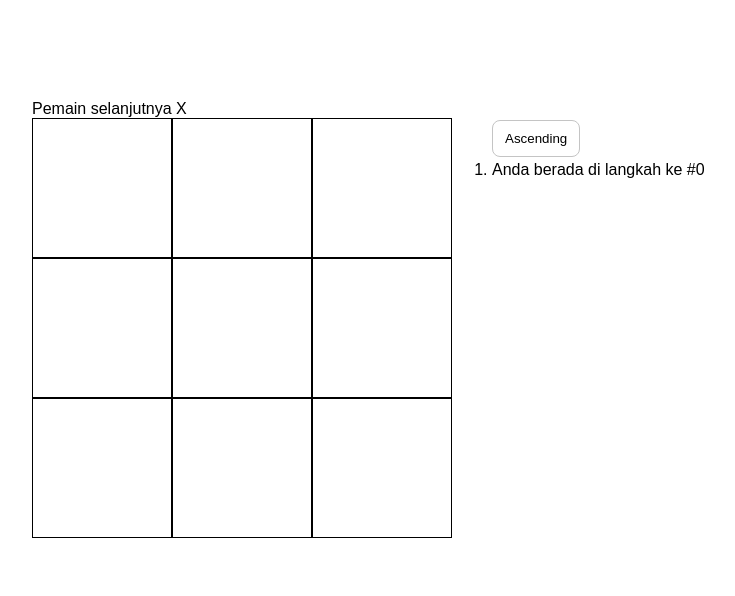
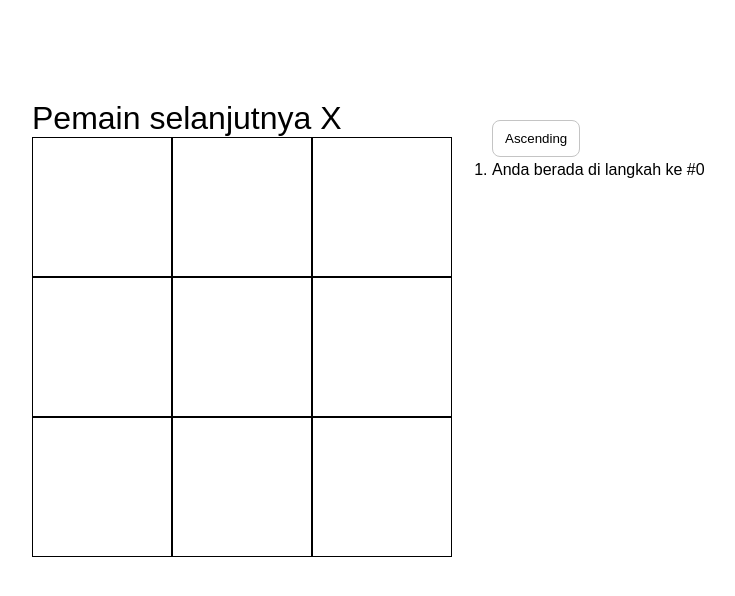
Before and after one commit to denandaprayoga/game-tic-tac-toe, a React (Vite) app: page / in a window 1280 px wide. Shown: the top 596 px of the page, without its empty margins (224-959 px from the left). Built offline with nearby package versions, Linux system fonts and the light colour scheme.

Commit message:
menambahkan fitur format baris+kolom

```diff
--- a/src/App.jsx
+++ b/src/App.jsx
@@ -9,17 +9,18 @@ function Square({ value, onSquareClick, classname }) {
   );
 }
 
-function Board({ xIsNext, squares, onPlay }) {
+function Board({ xIsNext, squares, onPlay, steps }) {
   const winner = calculateWinner(squares);
   const lengthBoard = 3;
   const rows = [...Array(lengthBoard).keys()].map((row) => {
     const columns = [...Array(lengthBoard).keys()].map((col) => {
       const i = lengthBoard * row + col;
+      const step = [row, col];
       return (
         <Square
           key={i}
           value={squares[i]}
-          onSquareClick={() => handleClick(i)}
+          onSquareClick={() => handleClick(i, step)}
           classname={linesWinner(i)}
         />
       );
@@ -31,14 +32,17 @@ function Board({ xIsNext, squares, onPlay }) {
     );
   });
 
-  function handleClick(i) {
+  function handleClick(i, step) {
     if (squares[i] || calculateWinner(squares)) {
       return;
     }
 
     const nextSquares = squares.slice();
     xIsNext ? (nextSquares[i] = 'X') : (nextSquares[i] = 'O');
-    onPlay(nextSquares);
+    const newStep = steps.slice();
+    newStep[0] = step[0];
+    newStep[1] = step[1];
+    onPlay(nextSquares, newStep);
   }
 
   let status;
@@ -76,9 +80,13 @@ export default function Game() {
   const xIsNext = currentMove % 2 === 0;
   const currentSquare = history[currentMove];
   const displayAscending = ascending ? 'Ascending' : 'Descending';
+  const [step, setStep] = useState([Array(2).fill(null)]);
+  const currentStep = step[currentMove];
 
-  function handlePlay(nextSquares) {
+  function handlePlay(nextSquares, step1) {
     const nextHistory = [...history.slice(0, currentMove + 1), nextSquares];
+    const nextStep = [...step.slice(0, currentMove + 1), step1];
+    setStep(nextStep);
     setHistory(nextHistory);
     setCurrentMove(nextHistory.length - 1);
   }
@@ -90,7 +98,8 @@ export default function Game() {
   const moves = history.map((squares, move) => {
     let description;
     if (move > 0) {
-      description = 'Pergi ke langka #' + move;
+      const [baris, kolom] = step[move];
+      description = `Langkah${move} [${baris}][${kolom}]`;
     } else {
       description = 'Pergi ke awal permainan';
     }
@@ -115,7 +124,12 @@ export default function Game() {
   return (
     <div className='game'>
       <div className='game-board'>
-        <Board xIsNext={xIsNext} squares={currentSquare} onPlay={handlePlay} />
+        <Board
+          xIsNext={xIsNext}
+          squares={currentSquare}
+          onPlay={handlePlay}
+          steps={currentStep}
+        />
       </div>
       <div className='game-info'>
         <button className='button' onClick={toogleButtonAscending}>
--- a/src/index.css
+++ b/src/index.css
@@ -39,6 +39,10 @@ body {
   padding: 1.25rem;
 }
 
+.status {
+  font-size: 2rem;
+}
+
 .button {
   padding: 0.625rem 0.75rem;
   margin-bottom: 0.25rem;
```
